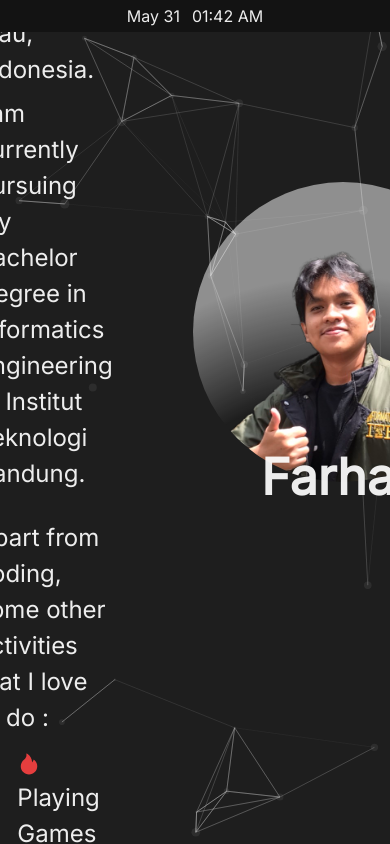
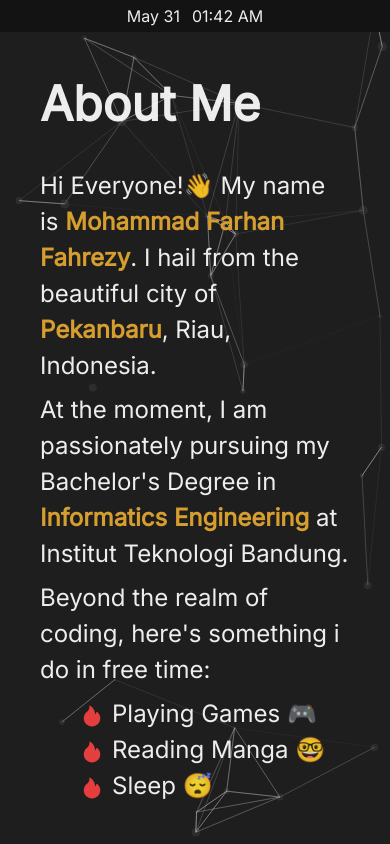
Before and after one commit to farhanfahreezy/Portofolio, a React (Vite) app: page /about in a window 390 px wide. Built offline with nearby package versions, Linux system fonts and the light colour scheme.

Commit message:
fix : update responsive

```diff
--- a/src/pages/About.tsx
+++ b/src/pages/About.tsx
@@ -1,35 +1,60 @@
-import { List, ListItem, ListIcon, Stack, Text } from "@chakra-ui/react";
+import {
+  List,
+  ListItem,
+  ListIcon,
+  Stack,
+  Text,
+  Button,
+  useBreakpointValue,
+  Show,
+  Box,
+} from "@chakra-ui/react";
 import PicSlideshow from "../component/PicSlideshow";
 import { AiFillFire } from "react-icons/ai";
 
 const About = () => {
+  const currentBreakpoint = useBreakpointValue({ base: "base", md: "md" });
   return (
     <Stack
       direction="column"
-      position="relative"
-      top="10%"
+      position="absolute"
       zIndex={1}
+      w="100vw"
       align="center"
-      w="100%"
       spacing="50px"
-      py="200px"
-      m={10}
+      paddingX={10}
+      top={currentBreakpoint === "md" ? "20vh" : "8vh"}
     >
-      <Stack direction="row" spacing={20} align="center">
+      <Stack
+        direction={currentBreakpoint === "md" ? "row" : "column"}
+        spacing={20}
+        align="center"
+        // mt={1000}
+      >
         <Stack direction="column" align="left">
           <Text fontSize={48} mb={5} fontWeight="bold">
             About Me
           </Text>
           <Text fontSize={24} maxW="800px">
-            Hi Everyone, my name is Mohammad Farhan Fahrezy from Pekanbaru,
-            Riau, Indonesia.
-          </Text>
-          <Text fontSize={24} maxW="800px" mb={5}>
-            I am currently pursuing my Bachelor Degree in Informatics
-            Engineering at Institut Teknologi Bandung.
+            Hi Everyone!👋 My name is{" "}
+            <Text as="span" color="yellow.500" fontWeight="bold">
+              Mohammad Farhan Fahrezy
+            </Text>
+            . I hail from the beautiful city of{" "}
+            <Text as="span" color="yellow.500" fontWeight="bold">
+              Pekanbaru
+            </Text>
+            , Riau, Indonesia.
           </Text>
           <Text fontSize={24} maxW="800px">
-            Apart from coding, some other activities that I love to do :
+            At the moment, I am passionately pursuing my Bachelor's Degree in{" "}
+            <Text as="span" color="yellow.500" fontWeight="bold">
+              Informatics Engineering
+            </Text>{" "}
+            at Institut Teknologi Bandung.
+          </Text>
+          <Text fontSize={24} maxW="800px">
+            Beyond the realm of coding, here's something i do in free time:
           </Text>
           <List fontSize={24} ml={10}>
             <ListItem>
@@ -51,9 +76,11 @@ const About = () => {
       <Text fontSize={48} fontWeight="bold">
         Professional Skillset
       </Text>
+      <Button>Updated Soon</Button>
       <Text fontSize={48} fontWeight="bold">
         Tools I Use
       </Text>
+      <Button>Updated Soon</Button>
     </Stack>
   );
 };
```
